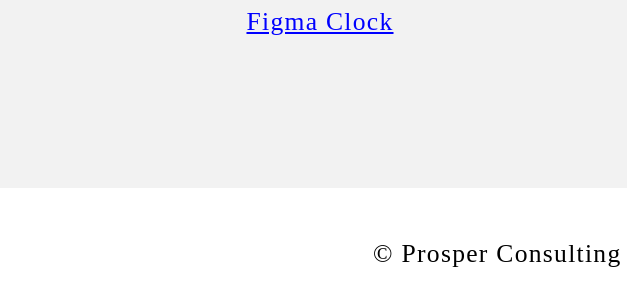
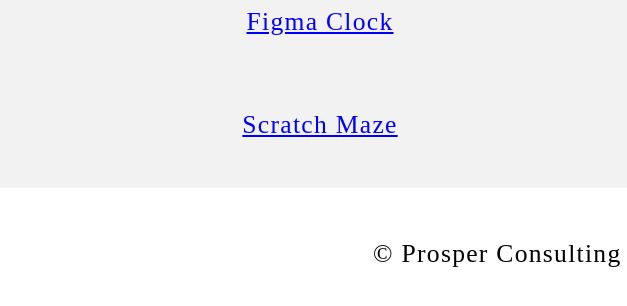
Before and after one commit to EdiBe88/Edyta-Project, a plain HTML site: page index.html in a window 1280 px wide. Shown: the part 2115-2421 px from the top of the page, 0-627 px from the left. Drawn offline with Linux system fonts and the light colour scheme.

Commit message:
Update index.html

```diff
--- a/index.html
+++ b/index.html
@@ -134,6 +134,9 @@
                     <p class="center"><a href="https://github.com/EdiBe88" target="_blank">EdiBe88's Github</a></p>
                     <br>
                     <p class="center"><a href="https://www.figma.com/proto/IEGwGgY2kgTOii7rI5i1kx/Projects?node-id=22%3A313&scaling=scale-down&page-id=0%3A1&starting-point-node-id=22" target="_blank">Figma Clock</a></p>
+                    <br>
+                    <p class="center"><a href="https://scratch.mit.edu/projects/697708153" target="_blank">Scratch Maze</a></p>
+
                 </p>
             </div>
             <!--Right column-->
```
